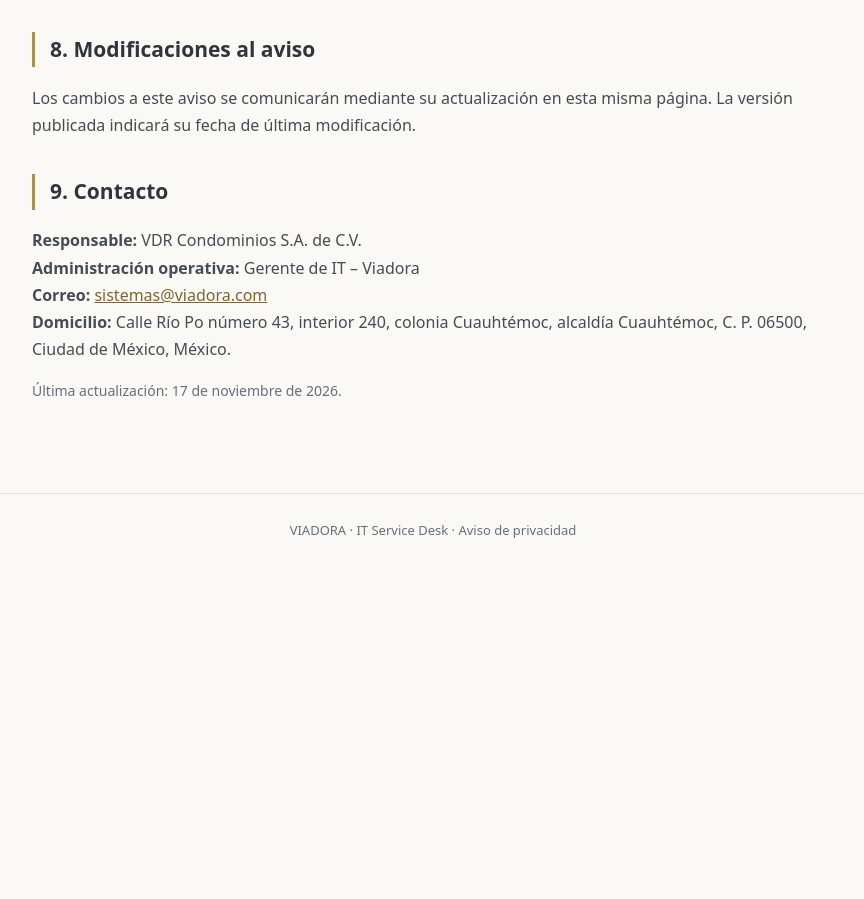
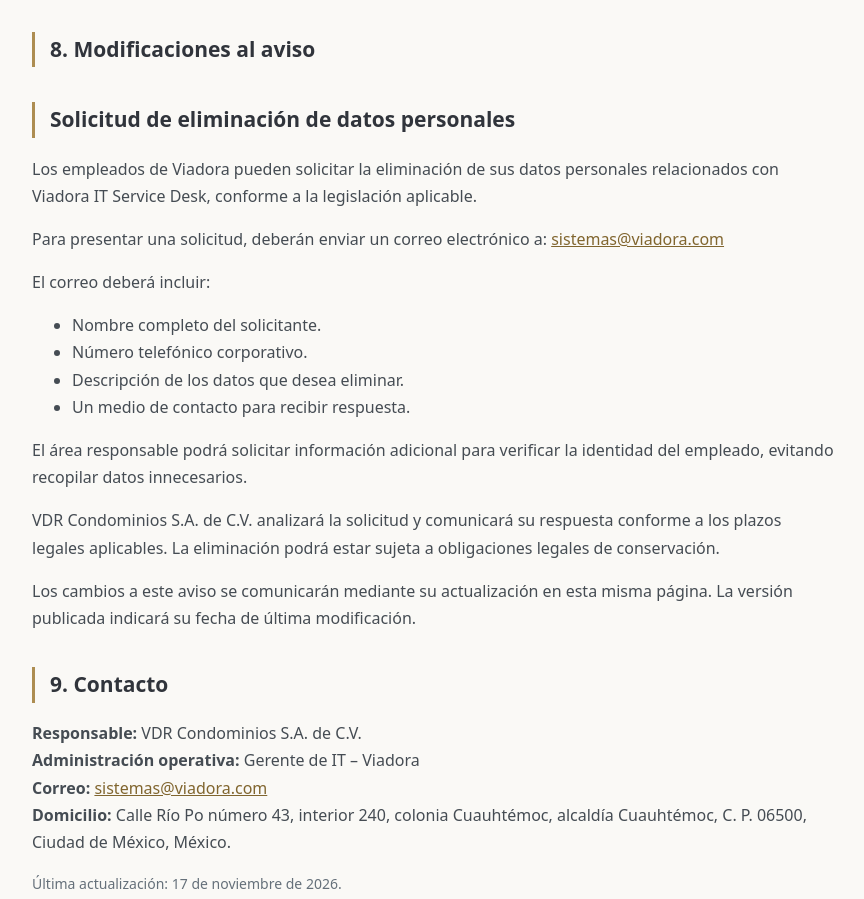
Before and after one commit to viadora-sistemas/viadora-privacidad, a plain HTML site: page index.html in a window 1280 px wide. Shown: the part 2482-3381 px from the top of the page, without its empty margins (207-1071 px from the left). Before the commit the page ends 3048 px from the top, so only its background shows below. Drawn offline with Linux system fonts and the light colour scheme.

Commit message:
Add section for personal data deletion requests
Added a section for personal data deletion requests, detailing the process and required information for employees.

```diff
--- a/index.html
+++ b/index.html
@@ -240,6 +240,51 @@
 
   <h2>8. Modificaciones al aviso</h2>
 
+<section id="eliminacion-datos">
+  <h2>Solicitud de eliminación de datos personales</h2>
+
+  <p>
+    Los empleados de Viadora pueden solicitar
+    la eliminación de sus datos personales
+    relacionados con Viadora IT Service Desk,
+    conforme a la legislación aplicable.
+  </p>
+
+  <p>
+    Para presentar una solicitud, deberán enviar
+    un correo electrónico a:
+    <a href="mailto:sistemas@viadora.com?subject=Solicitud%20de%20eliminacion%20de%20datos">
+      sistemas@viadora.com
+    </a>
+  </p>
+
+  <p>
+    El correo deberá incluir:
+  </p>
+
+  <ul>
+    <li>Nombre completo del solicitante.</li>
+    <li>Número telefónico corporativo.</li>
+    <li>Descripción de los datos que desea eliminar.</li>
+    <li>Un medio de contacto para recibir respuesta.</li>
+  </ul>
+
+  <p>
+    El área responsable podrá solicitar
+    información adicional para verificar
+    la identidad del empleado, evitando
+    recopilar datos innecesarios.
+  </p>
+
+  <p>
+    VDR Condominios S.A. de C.V. analizará
+    la solicitud y comunicará su respuesta
+    conforme a los plazos legales aplicables.
+    La eliminación podrá estar sujeta a
+    obligaciones legales de conservación.
+  </p>
+</section>
+
   <p>
     Los cambios a este aviso se comunicarán mediante
     su actualización en esta misma página.
```
